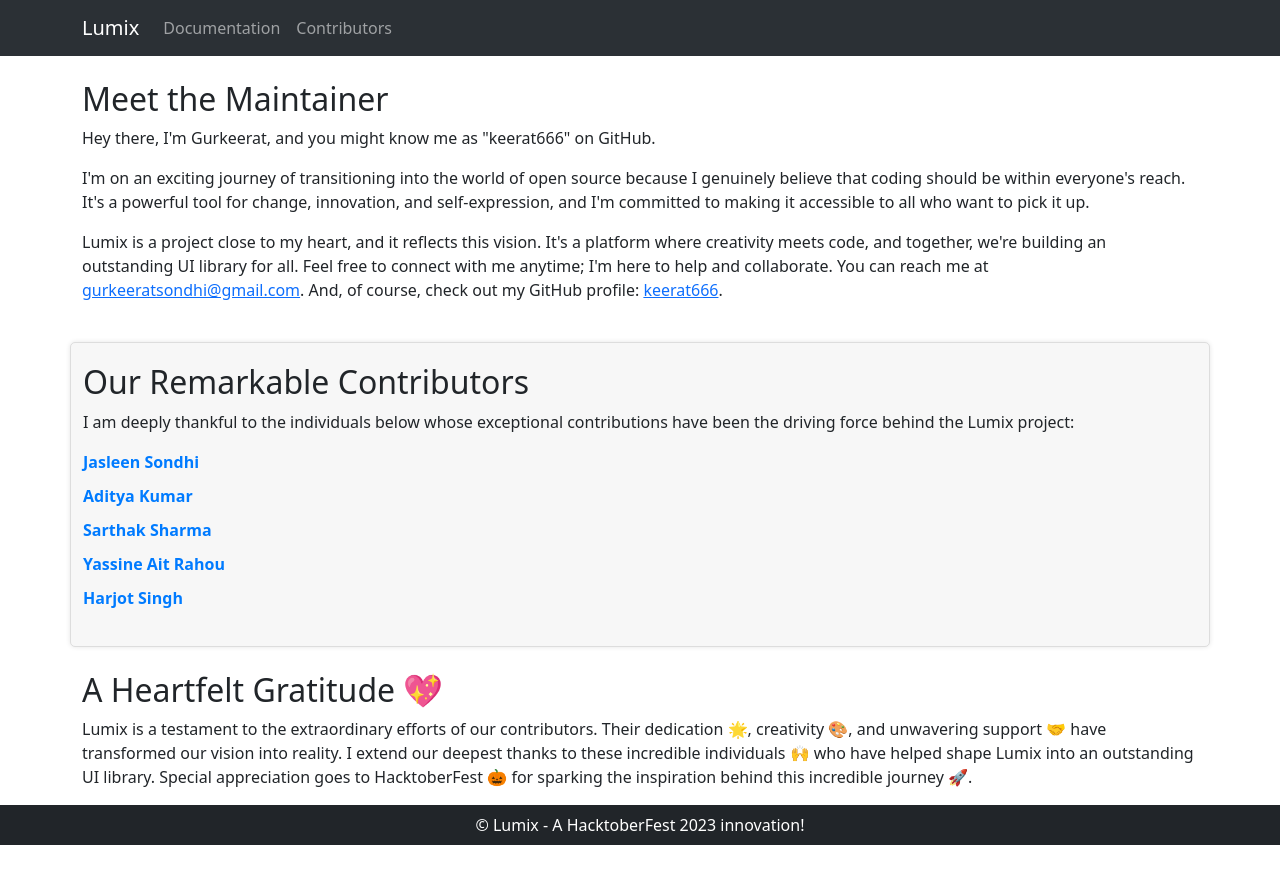
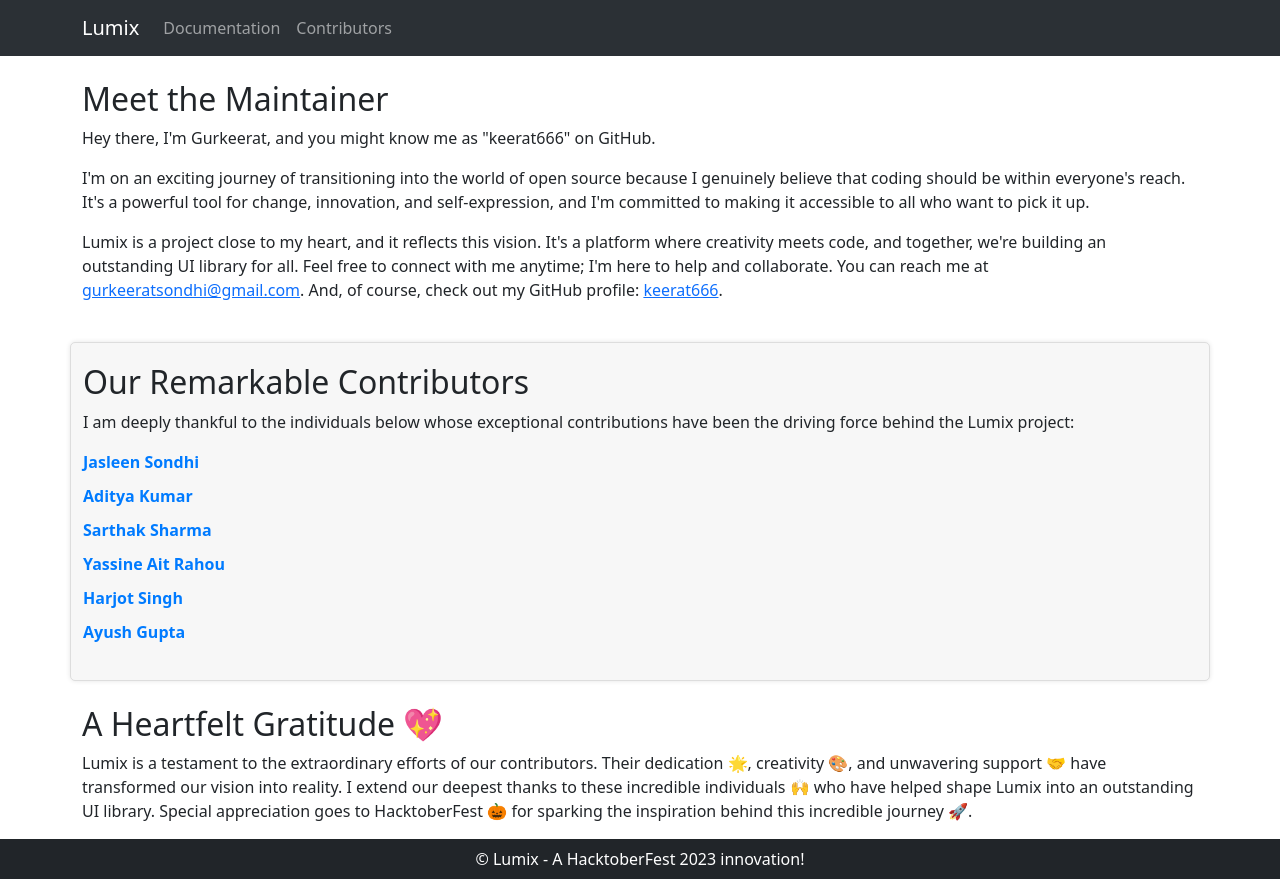
Before and after one commit to Keerat666/Lumix, a React (Create React App) app in the folder ui/lumix/: page /contributors in a window 1280 px wide. Before the commit the page ends 845 px from the top, so only its background shows below. Built offline with nearby package versions, Linux system fonts and the light colour scheme.

Commit message:
modified contributors

```diff
--- a/ui/lumix/src/pages/contributors/index.js
+++ b/ui/lumix/src/pages/contributors/index.js
@@ -10,7 +10,8 @@ const Contributors = () => {
     { name: "Aditya Kumar", github: "https://github.com/adityaK87" },
     { name: "Sarthak Sharma", github: "https://github.com/SuperALKALINEdroiD" },
     { name: "Yassine Ait Rahou", github: "https://github.com/Yassin-Aru" },
-    { name: "Harjot Singh", github: "https://github.com/HarjjotSinghh" }
+    { name: "Harjot Singh", github: "https://github.com/HarjjotSinghh" },
+    { name: "Ayush Gupta", github: "https://github.com/AyusGup" }
 
     // Add your name if you are raising your PR
   ];
```
